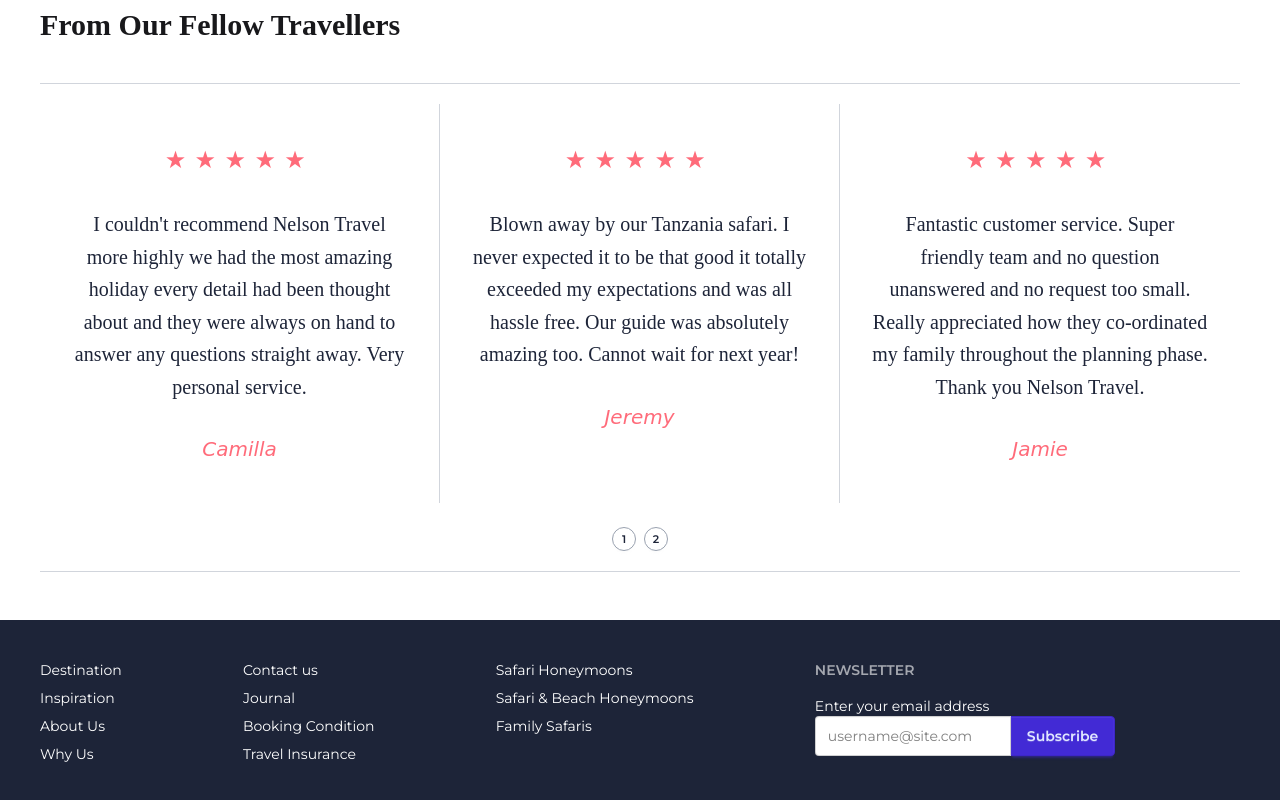
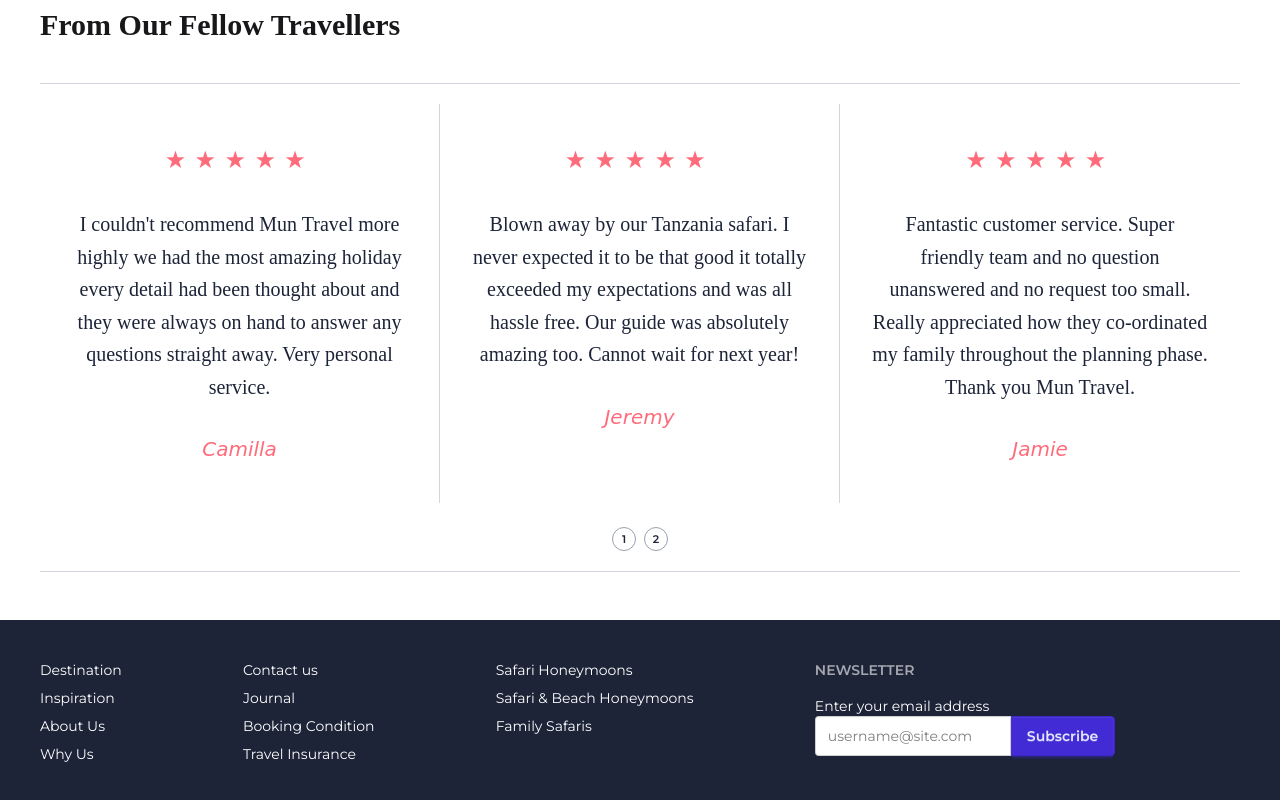
Before and after one commit to tithyghosh/Mun-Agency, a website: page src/index.html in a window 1280 px wide. Shown: the part 4839-5639 px from the top of the page. Drawn offline with Linux system fonts and the light colour scheme.

Commit message:
Final project

```diff
--- a/src/index.html
+++ b/src/index.html
@@ -362,7 +362,7 @@
             <article class="px-8 py-10 text-center lg:border-r lg:border-gray-300">
               <p class="text-[#ff6b7a] text-2xl tracking-[0.35em]">★★★★★</p>
               <p class="mt-8 text-xl leading-relaxed text-[#1d2438]" style="font-family: 'Cormorant Garamond', serif;">
-                I couldn't recommend Nelson Travel more highly we had the most amazing holiday every detail had been thought about and they were always on hand to answer any questions straight away. Very personal service.
+                I couldn't recommend Mun Travel more highly we had the most amazing holiday every detail had been thought about and they were always on hand to answer any questions straight away. Very personal service.
               </p>
               <p class="mt-8 text-xl text-[#ff6b7a] italic" style="font-family: 'Brush Script MT', cursive;">Camilla</p>
             </article>
@@ -376,7 +376,7 @@
             <article class="px-8 py-10 text-center">
               <p class="text-[#ff6b7a] text-2xl tracking-[0.35em]">★★★★★</p>
               <p class="mt-8 text-xl leading-relaxed text-[#1d2438]" style="font-family: 'Cormorant Garamond', serif;">
-                Fantastic customer service. Super friendly team and no question unanswered and no request too small. Really appreciated how they co-ordinated my family throughout the planning phase. Thank you Nelson Travel.
+                Fantastic customer service. Super friendly team and no question unanswered and no request too small. Really appreciated how they co-ordinated my family throughout the planning phase. Thank you Mun Travel.
               </p>
               <p class="mt-8 text-xl text-[#ff6b7a] italic" style="font-family: 'Brush Script MT', cursive;">Jamie</p>
             </article>
```
